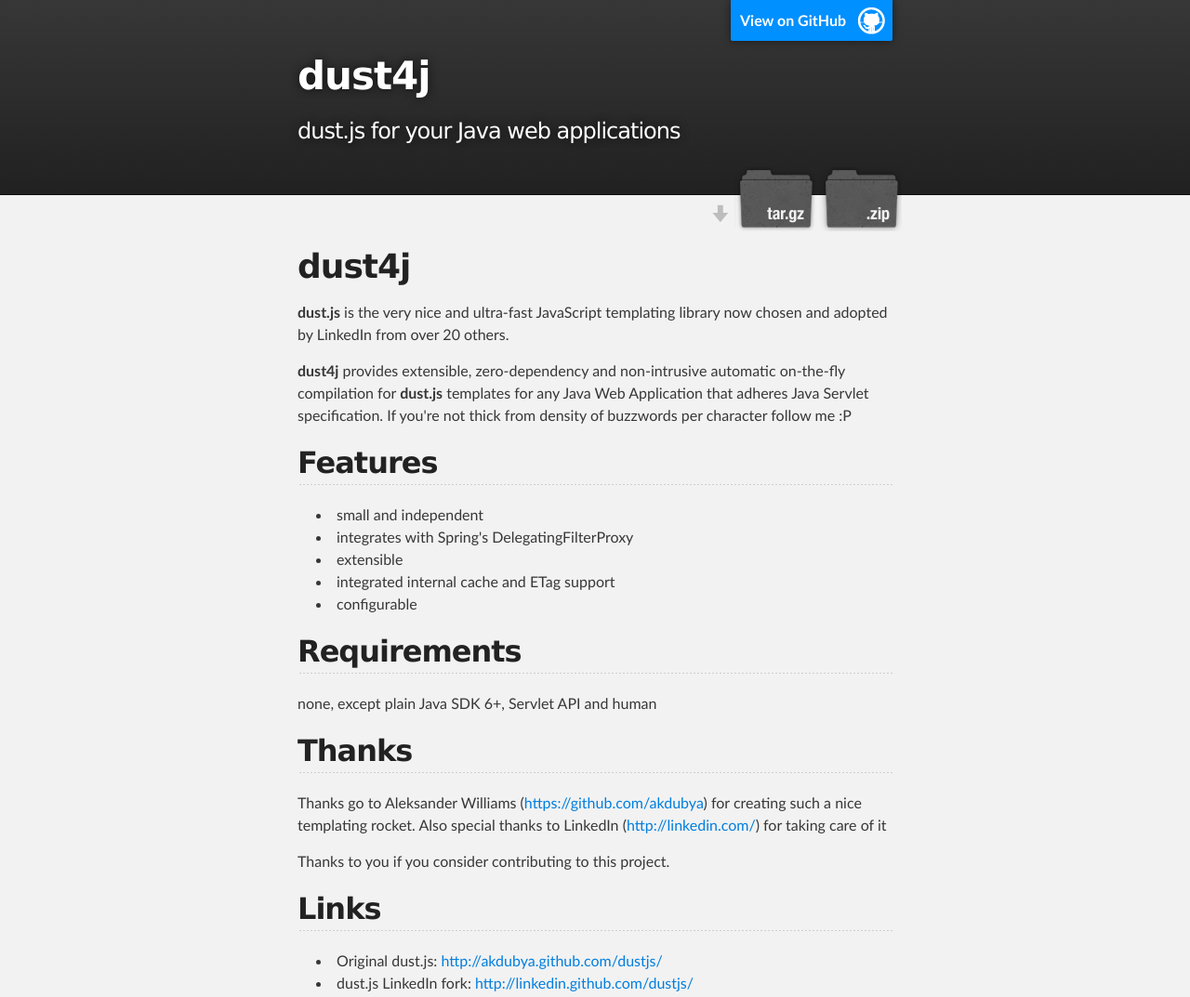
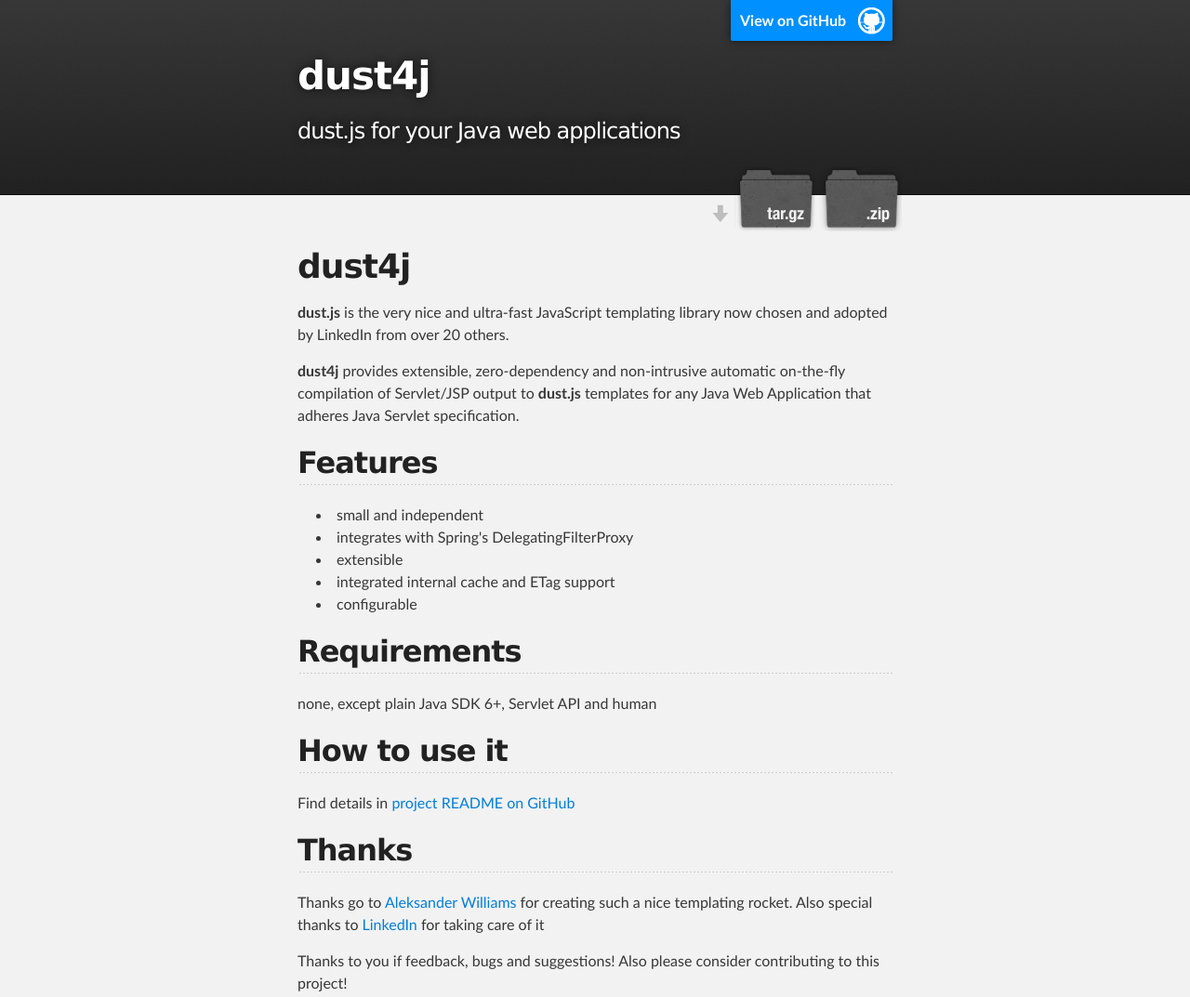
Before and after one commit to noroutine/dust4j, a plain HTML site: page index.html in a window 1280 px wide. Shown: the top 1073 px of the page at 93% size. Drawn offline with Linux system fonts and the light colour scheme.

Commit message:
Create gh-pages branch via GitHub

```diff
--- a/index.html
+++ b/index.html
@@ -35,8 +35,7 @@
 
 <p><strong>dust.js</strong> is the very nice and ultra-fast JavaScript templating library now chosen and adopted by LinkedIn from over 20 others.</p>
 
-<p><strong>dust4j</strong> provides extensible, zero-dependency and non-intrusive automatic on-the-fly compilation for <strong>dust.js</strong> templates for any Java Web Application that adheres Java Servlet specification.
-If you're not thick from density of buzzwords per character follow me :P</p>
+<p><strong>dust4j</strong> provides extensible, zero-dependency and non-intrusive automatic on-the-fly compilation of Servlet/JSP output to <strong>dust.js</strong> templates for any Java Web Application that adheres Java Servlet specification.</p>
 
 <h2>Features</h2>
 
@@ -50,12 +49,16 @@ If you're not thick from density of buzzwords per character follow me :P</p>
 
 <p>none, except plain Java SDK 6+, Servlet API and human</p>
 
+<h2>How to use it</h2>
+
+<p>Find details in <a href="https://github.com/noroutine/dust4j/blob/master/README.md">project README on GitHub</a></p>
+
 <h2>Thanks</h2>
 
-<p>Thanks go to Aleksander Williams (<a href="https://github.com/akdubya">https://github.com/akdubya</a>) for creating such a nice templating rocket.
-Also special thanks to LinkedIn (<a href="http://linkedin.com/">http://linkedin.com/</a>) for taking care of it</p>
+<p>Thanks go to <a href="https://github.com/akdubya">Aleksander Williams</a> for creating such a nice templating rocket.
+Also special thanks to <a href="http://linkedin.com/">LinkedIn</a> for taking care of it</p>
 
-<p>Thanks to you if you consider contributing to this project.</p>
+<p>Thanks to you if feedback, bugs and suggestions! Also please consider contributing to this project!</p>
 
 <h2>Links</h2>
 
--- a/params.json
+++ b/params.json
@@ -1 +1 @@
-{"body":"dust4j\r\n======\r\n\r\n**dust.js** is the very nice and ultra-fast JavaScript templating library now chosen and adopted by LinkedIn from over 20 others.\r\n\r\n**dust4j** provides extensible, zero-dependency and non-intrusive automatic on-the-fly compilation for **dust.js** templates for any Java Web Application that adheres Java Servlet specification.\r\nIf you're not thick from density of buzzwords per character follow me :P\r\n\r\nFeatures\r\n--------\r\n\r\n* small and independent\r\n* integrates with Spring's DelegatingFilterProxy\r\n* extensible\r\n* integrated internal cache and ETag support\r\n* configurable\r\n\r\nRequirements\r\n------------\r\nnone, except plain Java SDK 6+, Servlet API and human\r\n\r\nThanks\r\n------\r\n\r\nThanks go to Aleksander Williams (https://github.com/akdubya) for creating such a nice templating rocket.\r\nAlso special thanks to LinkedIn (http://linkedin.com/) for taking care of it\r\n\r\nThanks to you if you consider contributing to this project.\r\n\r\nLinks\r\n-----\r\n\r\n* Original dust.js: http://akdubya.github.com/dustjs/\r\n* dust.js LinkedIn fork: http://linkedin.github.com/dustjs/","name":"dust4j","google":"UA-36904341-1","note":"Don't delete this file! It's used internally to help with page regeneration.","tagline":"dust.js for your Java web applications"}
+{"name":"dust4j","note":"Don't delete this file! It's used internally to help with page regeneration.","google":"UA-36904341-1","tagline":"dust.js for your Java web applications","body":"dust4j\r\n======\r\n\r\n**dust.js** is the very nice and ultra-fast JavaScript templating library now chosen and adopted by LinkedIn from over 20 others.\r\n\r\n**dust4j** provides extensible, zero-dependency and non-intrusive automatic on-the-fly compilation of Servlet/JSP output to **dust.js** templates for any Java Web Application that adheres Java Servlet specification.\r\n\r\nFeatures\r\n--------\r\n\r\n* small and independent\r\n* integrates with Spring's DelegatingFilterProxy\r\n* extensible\r\n* integrated internal cache and ETag support\r\n* configurable\r\n\r\nRequirements\r\n------------\r\nnone, except plain Java SDK 6+, Servlet API and human\r\n\r\nHow to use it\r\n-------------\r\n\r\nFind details in [project README on GitHub](https://github.com/noroutine/dust4j/blob/master/README.md)\r\n\r\nThanks\r\n------\r\n\r\nThanks go to [Aleksander Williams](https://github.com/akdubya) for creating such a nice templating rocket.\r\nAlso special thanks to [LinkedIn](http://linkedin.com/) for taking care of it\r\n\r\nThanks to you if feedback, bugs and suggestions! Also please consider contributing to this project!\r\n\r\nLinks\r\n-----\r\n\r\n* Original dust.js: http://akdubya.github.com/dustjs/\r\n* dust.js LinkedIn fork: http://linkedin.github.com/dustjs/"}
```
